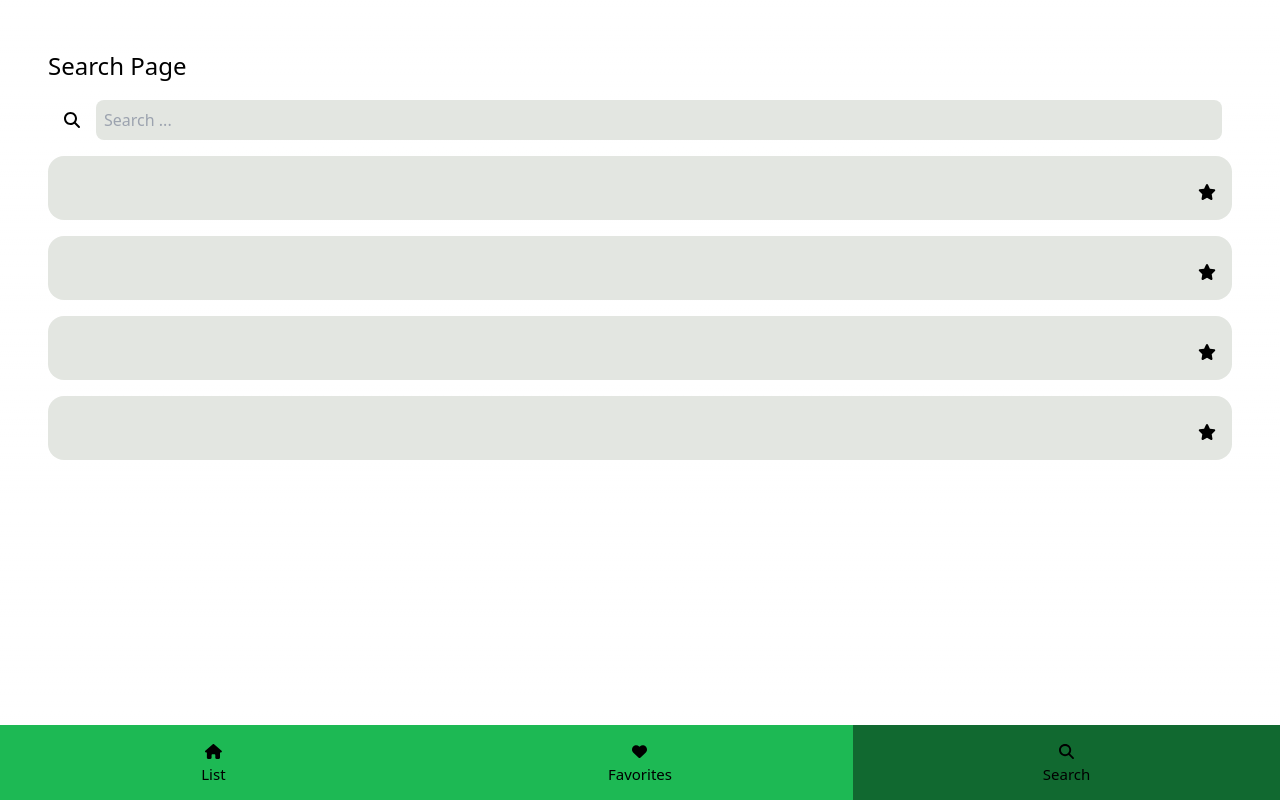
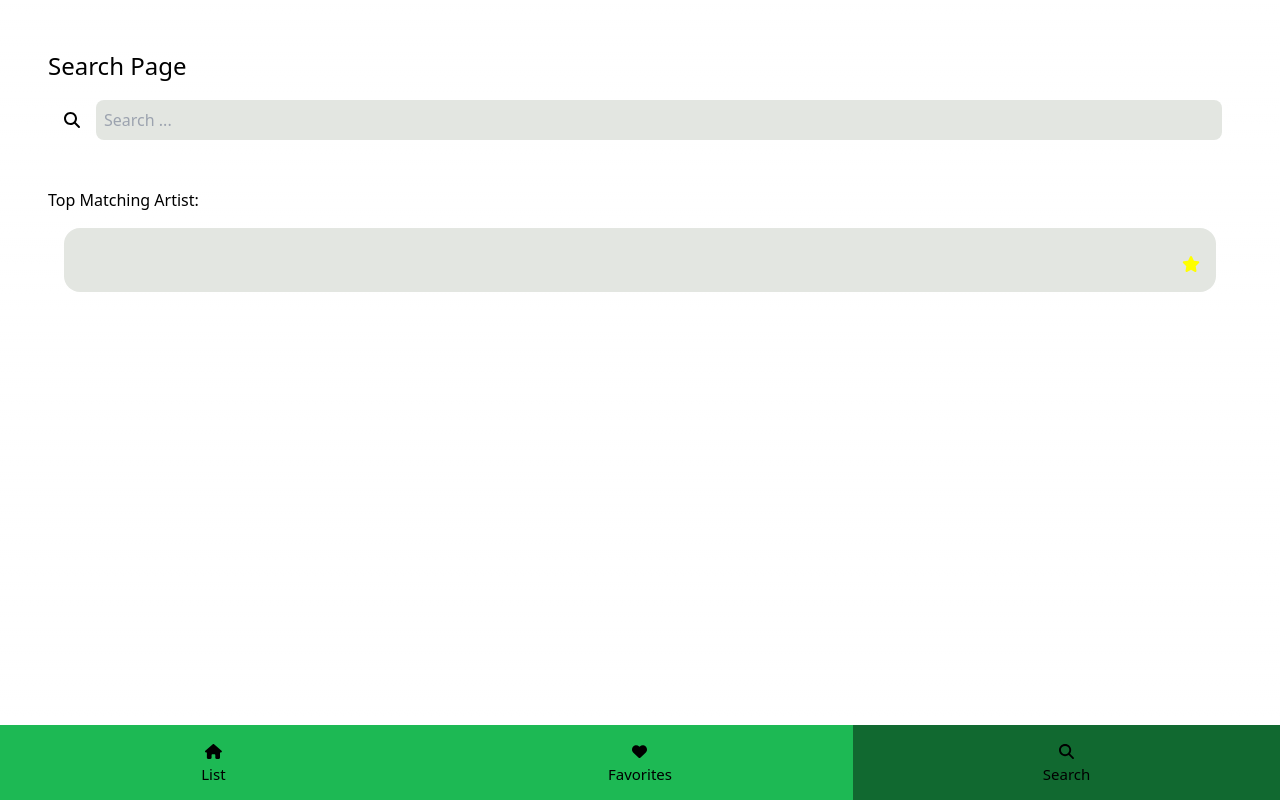
Before and after one commit to vncnttan/MySpotifyArtistList, a Next.js app: page /search in a window 1280 px wide. Built offline with nearby package versions, Linux system fonts and the light colour scheme.

Commit message:
Search Bar

```diff
--- a/src/components/card/StockCard.tsx
+++ b/src/components/card/StockCard.tsx
@@ -49,6 +49,6 @@ export function StockCardContent({...props}:Props){
 
 export function FavoriteButton(){
     return (
-        <FontAwesomeIcon icon={faStar}/>
+        <FontAwesomeIcon style={{color: "yellow"}} icon={faStar}/>
     )
 }
--- a/src/components/list/FavoriteList.tsx
+++ b/src/components/list/FavoriteList.tsx
@@ -4,19 +4,21 @@ import style from "./list.module.css"
 export default function FavoriteList(){
     return (
         <div>
-            <ListBox/>
-            <ListBox/>
-            <ListBox/>
-            <ListBox/>
-            <ListBox/>
+            <ListBox artistName=""/>
         </div>
     )
 }
 
-export function ListBox(){
+interface Props {
+    artistName ?: string;
+    albumName ?: string;
+    songName ?: string;
+}
+
+export function ListBox({...props}:Props){
     return (
         <div className={style.listbox}>
-            <StockCardContent artistName={""} />
+            <StockCardContent artistName={props.artistName} />
         </div>
     )
 }
--- a/src/components/search/SearchBar.tsx
+++ b/src/components/search/SearchContainer.tsx
@@ -5,7 +5,7 @@ import { FontAwesomeIcon } from "@fortawesome/react-fontawesome"
 import { ChangeEvent, FormEvent, useState } from "react"
 
 
-export default function SearchBar(){
+export default function SearchComponent(){
     const [searchInput, setSearchInput] = useState("");
 
     const handleChange = (e : ChangeEvent<HTMLInputElement>)=>{
@@ -22,18 +22,9 @@ export default function SearchBar(){
                 // borderRadius: "0.5rem",
                 // verticalAlign: "baseline"
                 }}/>
-            <input className={style.searchbar} type="text" placeholder="Search ..." onChange={handleChange} />
+            <input className={style.searchbar} type="text" placeholder="Search ..." onChange={handleChange} value={searchInput}/>
+            <h1 style={{marginTop: "3rem"}}>Top Matching Artist: </h1>
+            <ListBox artistName={searchInput} />
         </div>
     )
 }
-
-export function SearchResult(){
-    return (
-        <div>
-            <ListBox />
-            <ListBox />
-            <ListBox />
-            <ListBox />
-        </div>
-    )
-}
--- a/src/pages/search.tsx
+++ b/src/pages/search.tsx
@@ -1,13 +1,12 @@
 import Layout from "@component/components/layout/Layout";
 import TitleHeader from "@component/components/title/TitleHeader";
-import SearchBar, { SearchResult } from "@component/components/search/SearchBar";
+import SearchComponent from "@component/components/search/SearchContainer";
 
 export default function Search(){
     return (
         <Layout title="Search">
             <TitleHeader title="Search Page"/>
-            <SearchBar />
-            <SearchResult />
+            <SearchComponent />
         </Layout>
     );
 }
```
